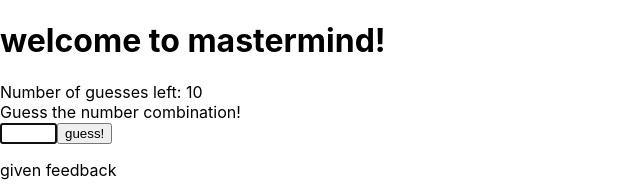
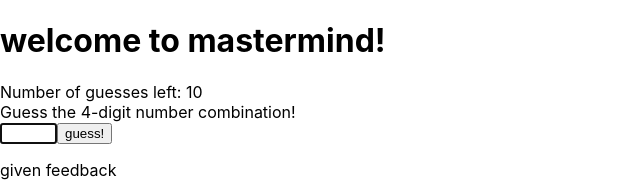
Before and after one commit to desguerra/mastermind-game, a React (Create React App) app in the folder client/: page / in a window 1280 px wide. Shown: the top 192 px of the page, without its empty margins (0-640 px from the left). Built offline with nearby package versions, Linux system fonts and the light colour scheme; no server answers.

Commit message:
fix display history bug

```diff
--- a/client/src/components/Game/index.js
+++ b/client/src/components/Game/index.js
@@ -5,7 +5,7 @@ const Game = ({ decrementNumGuess, handleGameFormChange, handleFormSubmit }) =>
   return (
     <div>
       <div>
-        Guess the number combination!
+        Guess the 4-digit number combination!
       </div>
 
       <form onSubmit={handleFormSubmit}>
--- a/client/src/components/History/index.js
+++ b/client/src/components/History/index.js
@@ -26,10 +26,10 @@ const History = () => {
         history.map(historyItem => (
           <div>
             <p>
-              {historyItem.historyId + 1}. {historyItem.historyId}
+              {historyItem.historyId + 1}. {historyItem.guess.guessBody}
             </p>
             <p>
-              {historyItem.historyId}
+              {historyItem.feedback.feedbackBody}
             </p>
           </div>
         )) : <p>No history yet</p>}
```
